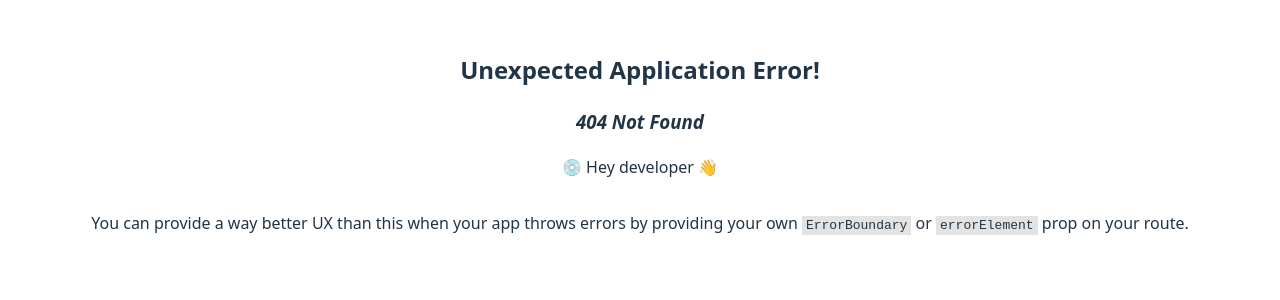
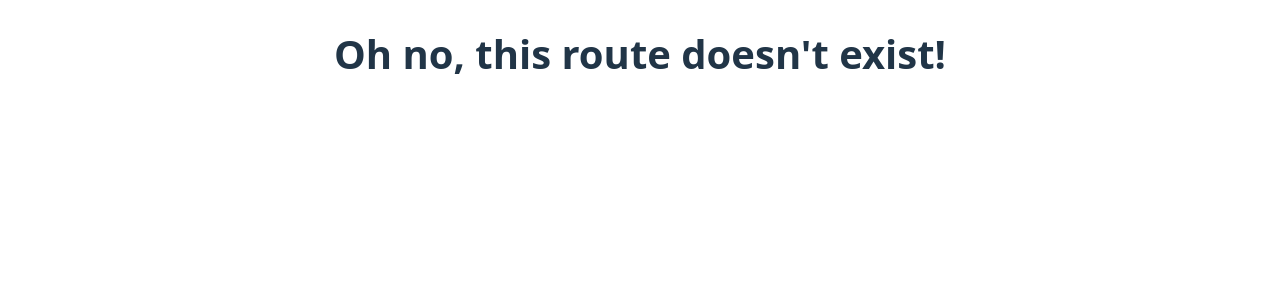
Before and after one commit to crL96/shopping-cart, a React (Vite) app: page /cart in a window 1280 px wide. Before the commit this address had no page. Shown: the top 300 px of the page. Built offline with nearby package versions, Linux system fonts and the light colour scheme.

Commit message:
Add error page for non valid urls

```diff
--- /dev/null
+++ b/src/components/errorPage/ErrorPage.jsx
@@ -0,0 +1,14 @@
+import { Link } from "react-router-dom";
+
+const ErrorPage = () => {
+  return (
+    <div>
+      <h1>Oh no, this route doesn't exist!</h1>
+      <Link to="/shop">
+        You can go back to the store page by clicking here, though!
+      </Link>
+    </div>
+  );
+};
+
+export default ErrorPage;
--- a/src/main.jsx
+++ b/src/main.jsx
@@ -5,11 +5,13 @@
 import App from './App.jsx'
 import Shop from './components/shop/Shop.jsx';
 import CheckOutPage from './components/checkOutPage/CheckOutPage.jsx';
+import ErrorPage from './components/errorPage/ErrorPage.jsx';
 
 const router = createBrowserRouter([
   {
     path: "/",
     element: <App />,
+    errorElement: <ErrorPage />,
   },
   {
     path: "shop",
```
